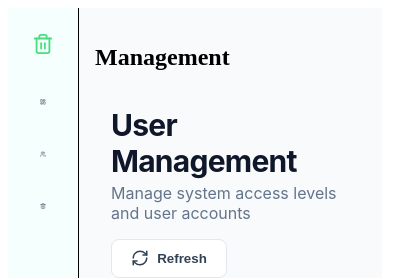
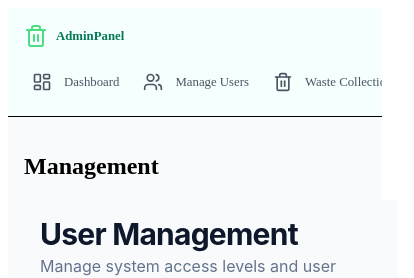
Before and after one commit to Koby-sacen/Admin, a React (Vite) app: page /users in a window 390 px wide. Shown: the top 278 px of the page, 414 px wide, since content can reach past the window. Built offline with nearby package versions, Linux system fonts and the light colour scheme; no server answers; the database is empty; sample sign-in values are in the browser's storage.

Commit message:
Update website content

```diff
--- a/src/App.css
+++ b/src/App.css
@@ -210,16 +210,46 @@
   margin: 0 auto;
 }
 
-/* Responsive adjustment */
+/* Responsive adjustment - UPDATED TO MOVE SIDEBAR TO TOP */
 @media (max-width: 768px) {
+  .dashboard-layout {
+    flex-direction: column; /* Stack vertically */
+  }
+
   .sidebar {
-    width: 70px;
+    width: 100%;
+    height: auto;
+    position: relative;
+    border-right: none;
+    border-bottom: 1px solid #000000;
   }
+
+  .sidebar-nav {
+    flex-direction: row; /* Nav items in a row */
+    overflow-x: auto; /* Scroll horizontally if many items */
+    padding-bottom: 1rem;
+  }
+
+  .sidebar-header {
+    padding: 1rem;
+  }
+
+  .sidebar-footer {
+    display: none; /* Usually hide large footer on mobile top-nav */
+  }
+
   .sidebar-logo span,
   .nav-item span,
   .logout-button span {
-    display: none; /* Hide text on small screens, show only icons */
+    display: inline; /* Re-show text for the top bar */
+    font-size: 0.8rem;
   }
+
+  .nav-item {
+    padding: 0.5rem;
+    white-space: nowrap; /* Don't wrap text in top bar */
+  }
+
   .main-content {
     padding: 1rem;
   }
```
